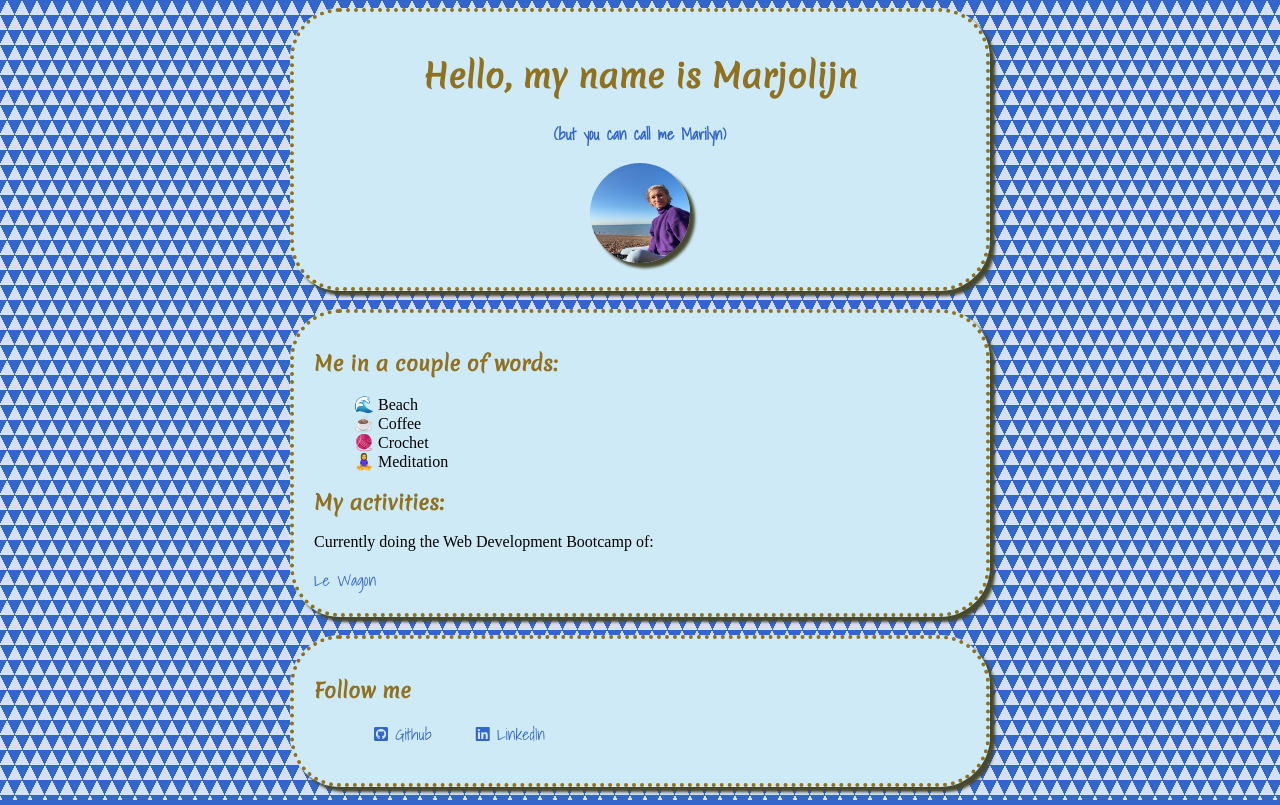
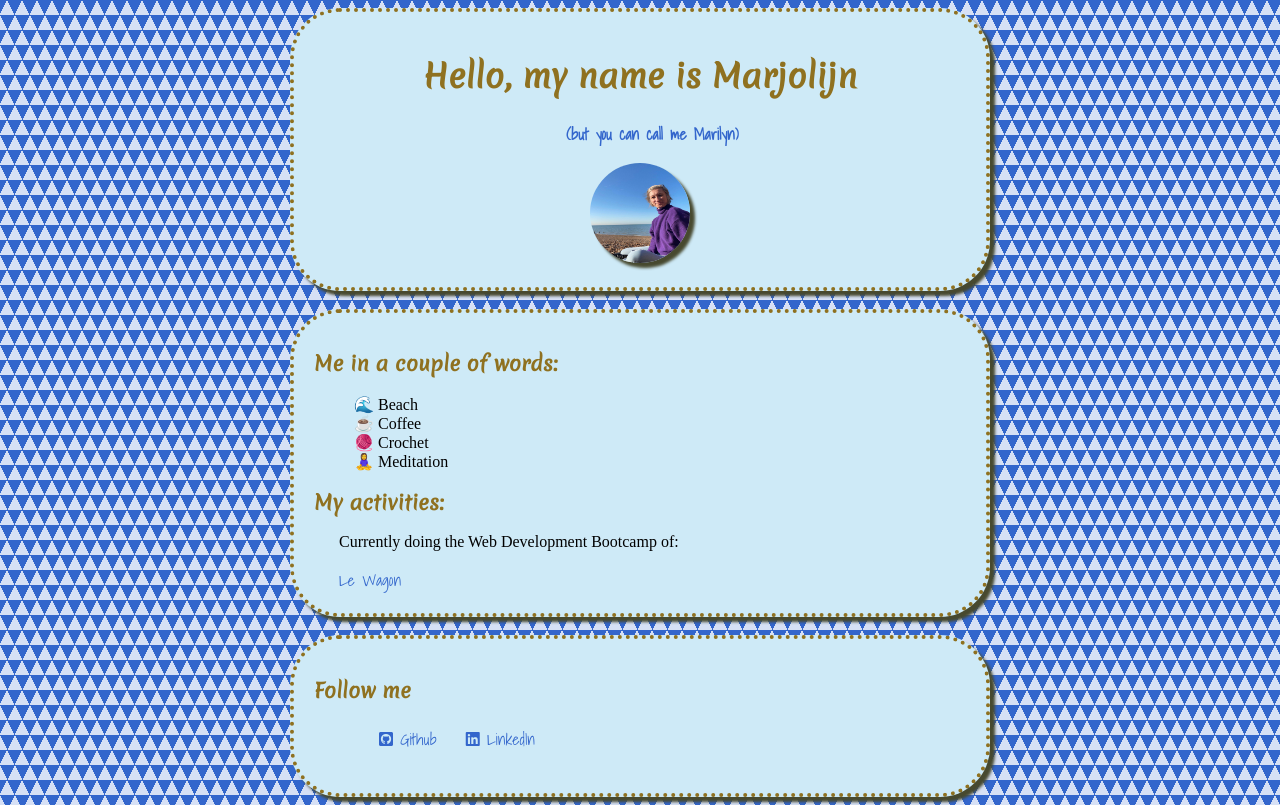
Before and after one commit to mrjln22/profile, a plain HTML site: page index.html in a window 1280 px wide. Drawn offline with Linux system fonts and the light colour scheme.

Commit message:
changed padding

```diff
--- a/style.css
+++ b/style.css
@@ -20,6 +20,7 @@ background-size: 15px 30px;
   border-radius: 50px;
   box-shadow: 5px 5px 3px rgb(71, 73, 47);
   padding: 20px;
+  text-align: left;
 }
 
 #circle_photo_shadowed {
@@ -35,7 +36,7 @@ h1 {
   text-align: center;
 }
 #introduction {
-  text-align: center
+  text-align: center;
 }
 
 #introduction p {
@@ -51,6 +52,9 @@ h2 {
   line-height: normal;
   font-family: 'Merienda', cursive;
 }
+p{
+  padding-left: 25px;
+}
 
 a {
   font-family: 'Shadows Into Light', cursive;
@@ -58,12 +62,15 @@ a {
   color: #36c;
   font-weight: 400;
   font-size: 16px;
-}
+  padding-left: 25px;
+  }
+
 a:hover {
   color: rgb(223, 65, 188);
 }
 
 .list-inline li{
   display: inline-block;
-  padding: 0px 20px;
-}
+  padding: 5px 0px;
+  padding-inline-start: 0px;
+  }
```
